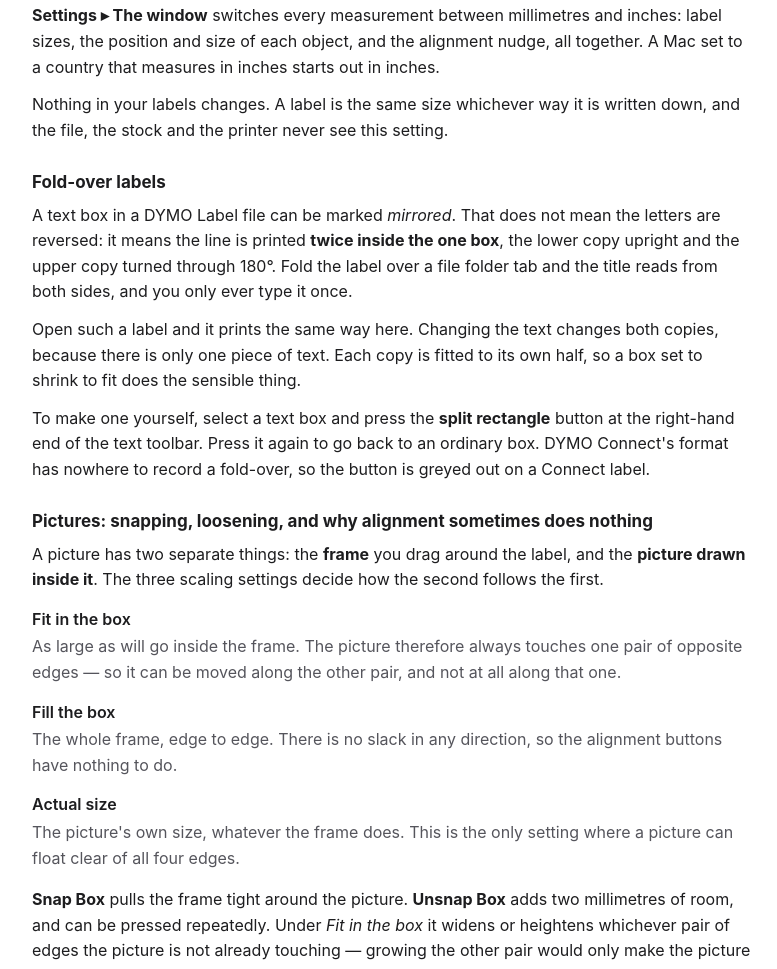
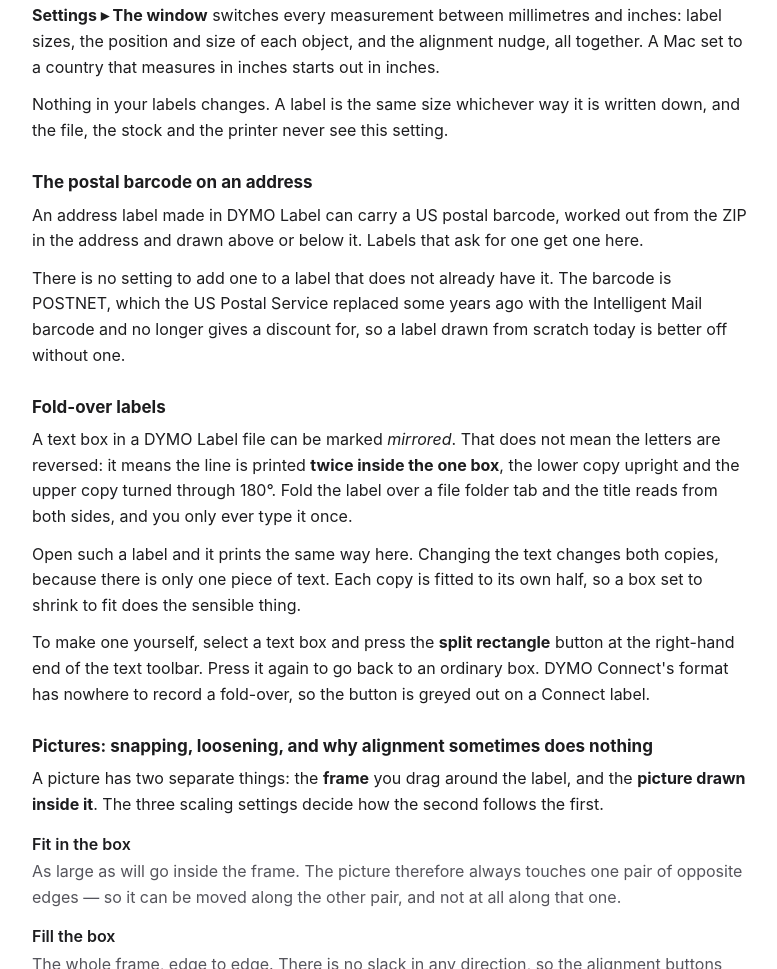
Before and after one commit to zeboose/prlabeller, a plain HTML site: page help.html in a window 1280 px wide. Shown: the part 5584-6553 px from the top of the page, without its empty margins (248-1025 px from the left). Drawn offline with Linux system fonts and the light colour scheme.

Commit message:
Add files via upload

```diff
--- a/help.html
+++ b/help.html
@@ -403,6 +403,15 @@ inches starts out in inches.</p>
 <p>Nothing in your labels changes. A label is the same size whichever way it is
 written down, and the file, the stock and the printer never see this setting.</p>
 
+<h3>The postal barcode on an address</h3>
+<p>An address label made in DYMO Label can carry a US postal barcode, worked out
+from the ZIP in the address and drawn above or below it. Labels that ask for one
+get one here.</p>
+<p>There is no setting to add one to a label that does not already have it. The
+barcode is POSTNET, which the US Postal Service replaced some years ago with the
+Intelligent Mail barcode and no longer gives a discount for, so a label drawn
+from scratch today is better off without one.</p>
+
 <h3 id="foldover">Fold-over labels</h3>
 <p>A text box in a DYMO Label file can be marked <em>mirrored</em>. That does not
 mean the letters are reversed: it means the line is printed <strong>twice inside
```
